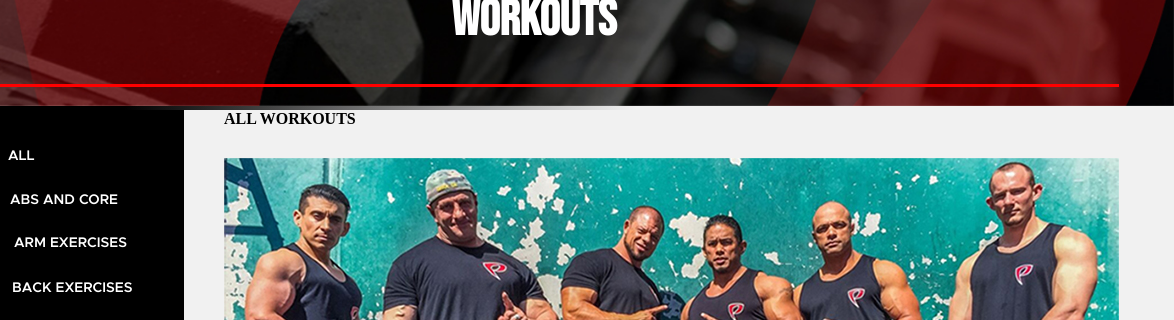
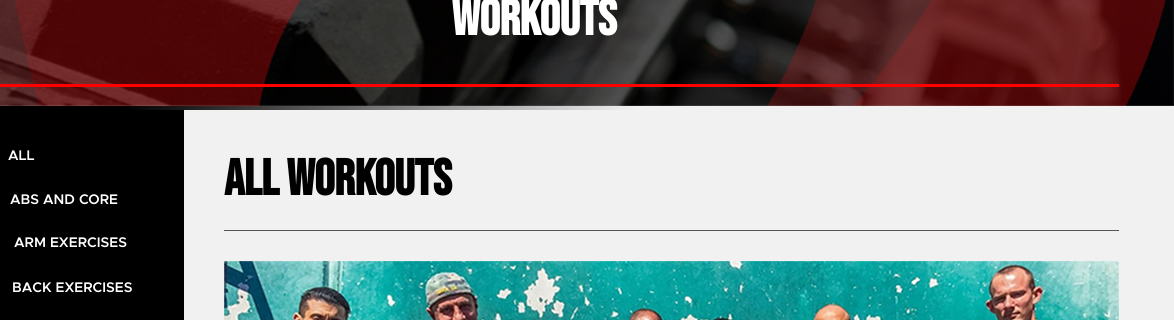
Before and after one commit to Velaska/workouts, a plain HTML site: page index.html in a window 1280 px wide. Shown: the part 250-570 px from the top of the page, 106-1280 px from the left. Drawn offline with Linux system fonts and the light colour scheme.

Commit message:
add new progect

```diff
--- a/css/style.css
+++ b/css/style.css
@@ -259,7 +259,7 @@ header nav ul li:hover a:after, .img-top img {
     width: 100%;
 }
 
-h1 {
+h1, h2 {
     font-family: 'Bebas Neue', cursive;
     font-size: 3.125rem;
     text-transform: uppercase;
@@ -276,7 +276,10 @@ h1:after {
     max-width: 1170px;
     margin: 34px auto 0;
 }
-
+h2{
+   text-align: left;
+    color: #000000;
+}
 .img-top {
     width: 100%;
     position: relative;
@@ -466,6 +469,7 @@ aside form .btn-search {
 .main-box {
     background-color: #f1f1f1;
     padding-left: 40px;
+    padding-top: 40px;
 }
 
 .video-player {
@@ -516,3 +520,8 @@ aside form .btn-search {
     background: #fa090a;
     color: white;
 }
+
+.filter-panel {
+    border-bottom: 1px solid #555555;
+    padding-bottom: 20px;
+}
```
